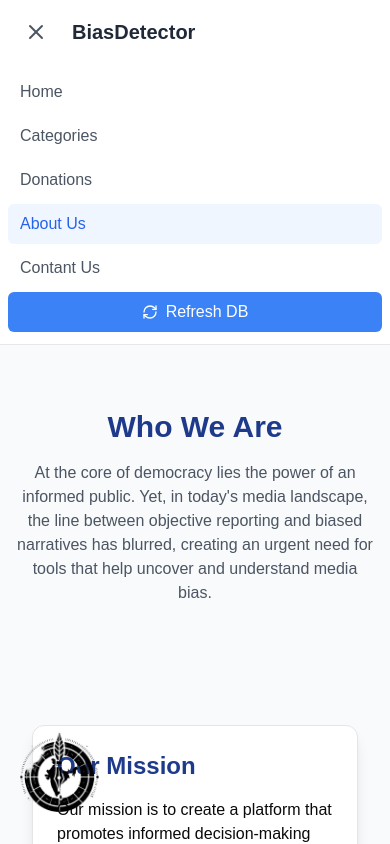
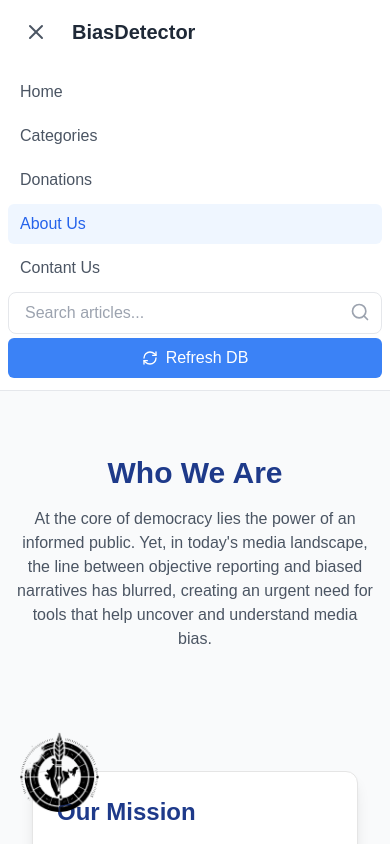
Before and after one commit to tashifkhan/News-Bias-Detector, a Next.js app in the folder frontend/: page /about in a window 390 px wide. Both pictures are taken after a click on the button 36 px from the left and 32 px from the top of the page. Shown: the top 844 px of the page. Built offline with nearby package versions, Linux system fonts and the light colour scheme.

Commit message:
made responsive

```diff
--- a/frontend/components/NavBar.tsx
+++ b/frontend/components/NavBar.tsx
@@ -51,8 +51,8 @@ const Navbar = () => {
 		}
 	};
 
-	const SearchAndRefreshButtons = () => (
-		<>
+	const searchBar = () => {
+		return (
 			<div className="relative w-full md:w-64">
 				<input
 					type="text"
@@ -82,6 +82,12 @@ const Navbar = () => {
 					/>
 				</button>
 			</div>
+		);
+	};
+
+	const SearchAndRefreshButtons = () => (
+		<>
+			{searchBar()}
 
 			<button
 				onClick={async () => {
@@ -172,10 +178,11 @@ const Navbar = () => {
 								{item.name}
 							</Link>
 						))}
+						{searchBar()}
 						<button
 							onClick={handleDatabaseRefresh}
 							disabled={isRefreshing}
-							className={`w-full flex items-center justify-center px-3 py-2 rounded-md bg-blue-500 text-white hover:bg-blue-600 transition-colors duration-200 ${
+							className={`w-full flex items-center justify-center my-6 px-3 py-2 rounded-md bg-blue-500 text-white hover:bg-blue-600 transition-colors duration-200 ${
 								isRefreshing ? "opacity-75 cursor-not-allowed" : ""
 							}`}
 						>
```
